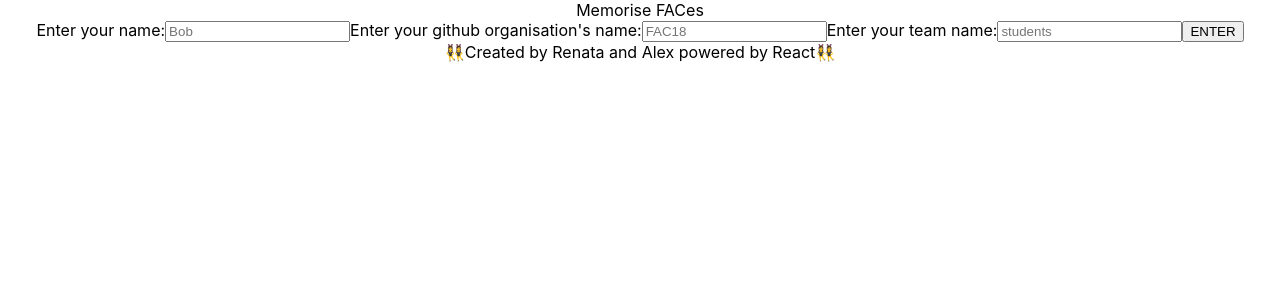
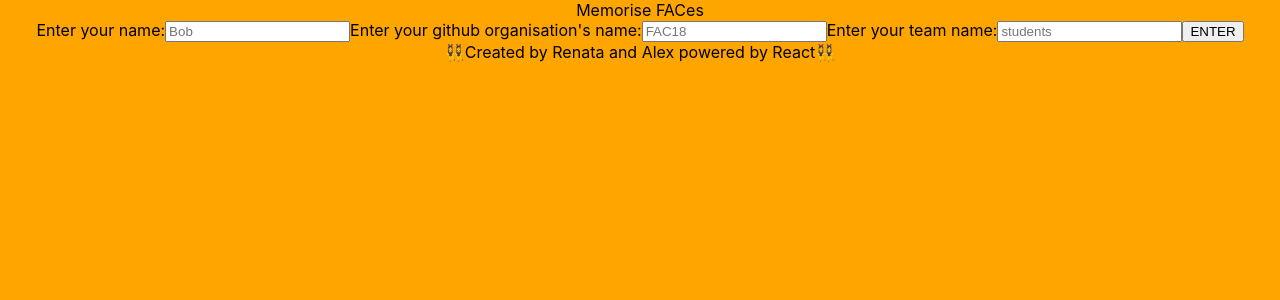
Before and after one commit to fac18/memorise-faces, a React (Create React App) app: page / in a window 1280 px wide. Shown: the top 300 px of the page. Built offline with nearby package versions, Linux system fonts and the light colour scheme; no server answers.

Commit message:
Make flipper component that checks flipState on click

```diff
--- a/src/App.js
+++ b/src/App.js
@@ -26,7 +26,7 @@ function App() {
     return (
       <div className="App">
         <Header />
-        <Card setPage={setPage} userData={userData}/>
+        <Card setPage={setPage} userData={userData} setUserData={setUserData}/>
         <Footer />
       </div>
     );
--- /dev/null
+++ b/src/components/card/card.css
@@ -0,0 +1,22 @@
+body {
+    background-color: aqua;
+    display: flex;
+    flex-direction: column;
+    align-items: center;
+    justify-items: center;
+    justify-content: space-between;
+    background-color: orange;
+}
+
+.flipper {
+    height: 100px;
+    width: 100px;
+    background-color: red;
+}
+
+
+img {
+    position: relative;
+    width: 300px;
+    border-radius: 50%;
+}
--- a/src/components/card/card.js
+++ b/src/components/card/card.js
@@ -1,4 +1,6 @@
 import React from "react";
+import Flipper from "./flipper"
+import card from "./card.css"
 
 const Card = props => {
   const [view, setView] = React.useState(false);
@@ -16,8 +18,10 @@ const Card = props => {
     //we've kept the arrays inside of useMemo because they are always changing
     // (therefore they would be shuffled at every re-render)
     //create array of images components
-    const imgArr = userArray.map(user => {
+
+    const imgArr = userArray.map( user => {
       return (
+        <Flipper>
             <li>
             <img
                 src={user.avatar_url}
@@ -25,15 +29,18 @@ const Card = props => {
                 alt="User's avatar"
             ></img>
             </li>
+        </Flipper>
       );
     });
 
     // create array of name components
-    const nameArr = userArray.map(user => {
+    const nameArr = userArray.map( user => {
       return (
+        <Flipper>
             <li>
                 <h1 className={user.login}>{user.login}</h1>
             </li>
+        </Flipper>
       );
     });
 
@@ -44,6 +51,7 @@ const Card = props => {
   if (!props.userData) {
     return <h2>Loading...</h2>;
   }
+  console.log({newArr});
   return (
     <section>
       <ul>{newArr}</ul>
--- /dev/null
+++ b/src/components/card/flipper.js
@@ -0,0 +1,12 @@
+import React from "react";
+
+const Flipper = props => {
+    // Default state will be null
+    // New state will be className (user.login)
+    const [flipState, setFlipState] = React.useState(false);
+    return (
+        <button className="flipper" onClick={ () => setFlipState(!flipState) } flipState={flipState}></button>
+    )
+};
+
+export default Flipper;
```
Lines whose indentation alone changed are shown as unchanged.
